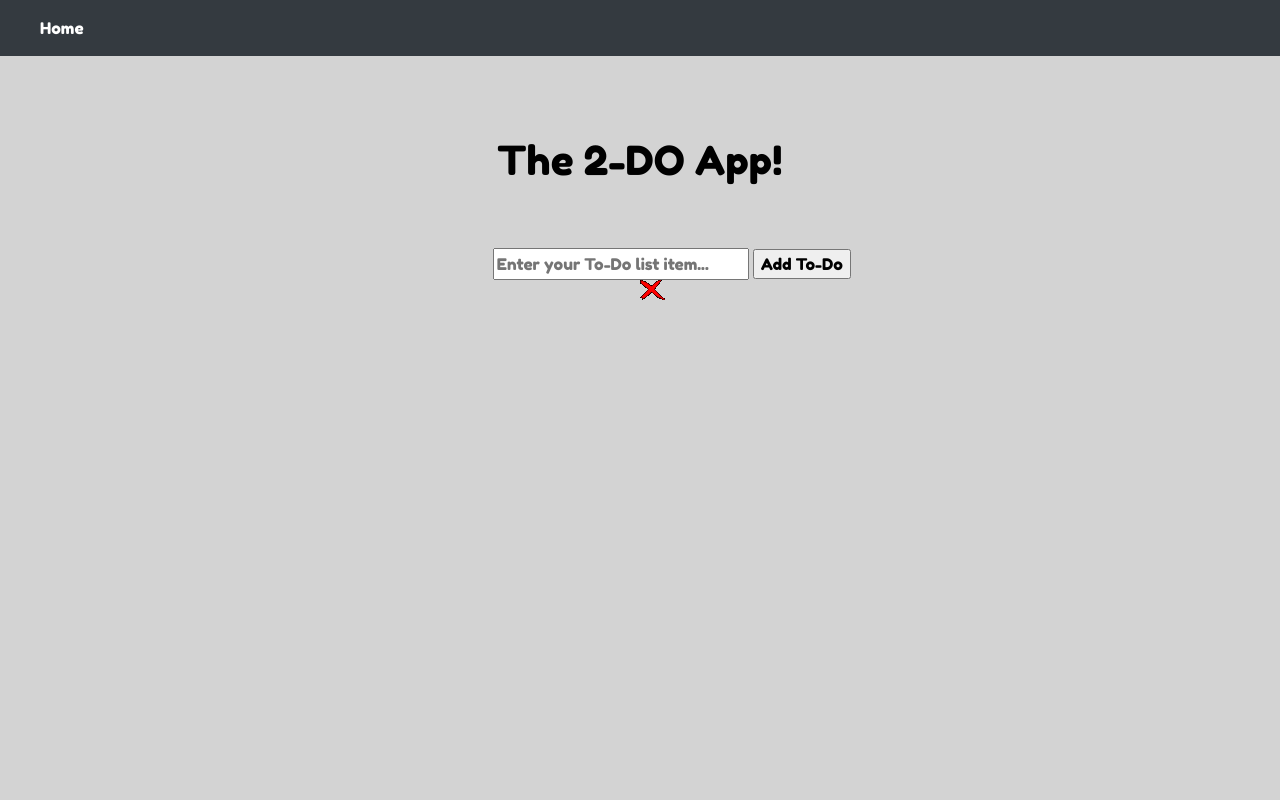
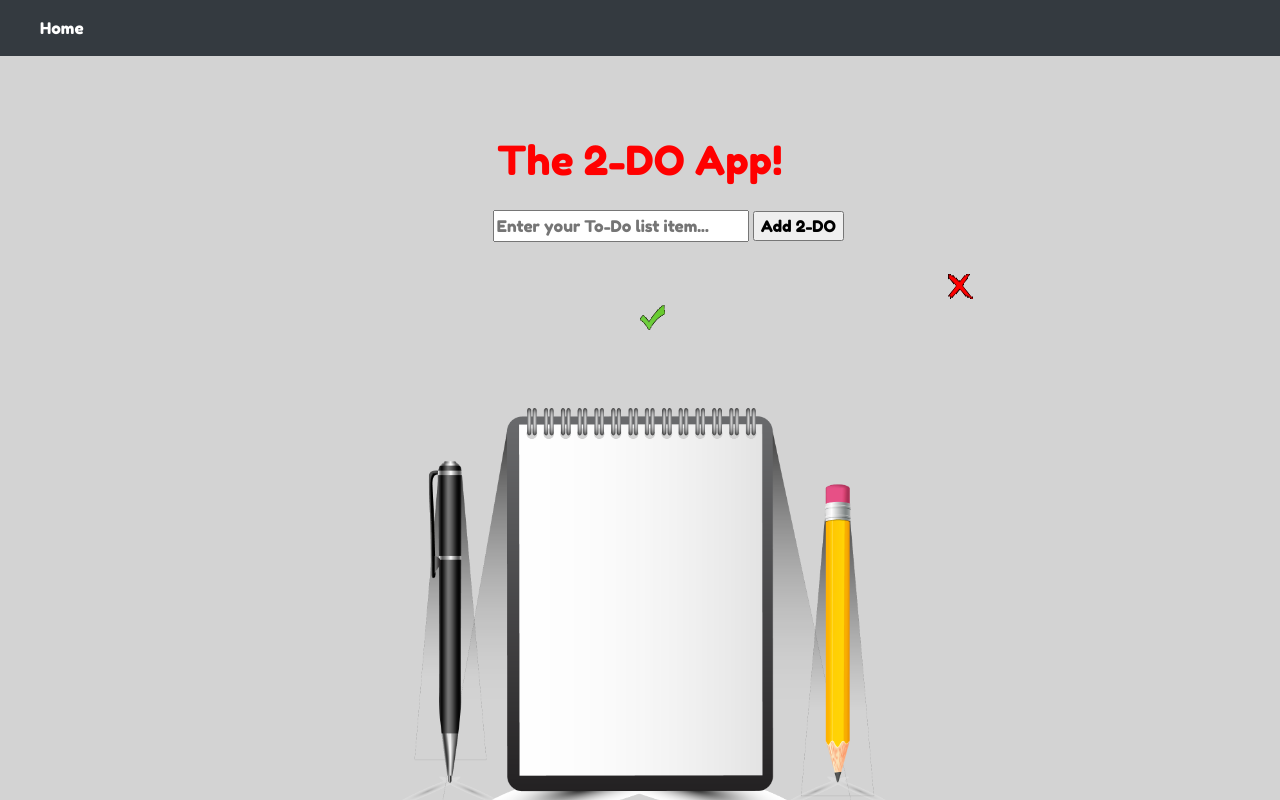
Before and after one commit to zackzellto/SDMM---To-Do-List, a plain HTML site: page index.html in a window 1280 px wide. Drawn offline with nearby package versions, Linux system fonts and the light colour scheme.

Commit message:
third commit

```diff
--- a/index.html
+++ b/index.html
@@ -27,25 +27,26 @@
     </div>
 
 <body>
-
+    <!--Header of 2-DO App-->
     <div id="infoText">
         <h1>The 2-DO App!</h1>
     </div>
 
+    <!--Input field where user will type the to do list item-->
     <div id="toDoInputField">
-
             <input type="text" id="userInput" placeholder="Enter your To-Do list item...">
-            <input type="button" value="Add To-Do" id="to-do-button" onclick="showTaskInput();"><br>
-
-
+            <input type="button" value="Add 2-DO" id="to-do-button" onclick="showTaskInput();"><br>
     </div>
 
+    <!--List of to do items created by the user-->
     <div id="toDoItems">
         <form id="newToDoLine">
-        <button type="button" id="deleteTaskBtn" onclick="deleteTaskButton();">
-        </button>
+            <input type="image" src="./deleteButtonX.png" alt="redXDeleteButton" id="deleteTaskBtn" onclick="deleteTaskButton()">
+            <input type="image" src="./green-checkmark-png.png" alt="greenCheckMark" id="checkTaskBtn" onclick="checkTaskButton()">
+        </form>
 
-        </form>
+        <!--Checkbox for to do item completion with strikethrough-->
+
 
     </div>
 
--- a/scripts.js
+++ b/scripts.js
@@ -7,22 +7,23 @@ function showTaskInput(){
     const displayInput = document.getElementById("userInput").value;
     document.getElementById("userInput").value = "";
     const newPara = document.createElement("p");
+    //newPara.setAttribute('id', '')
     const toDoLine = document.createTextNode(displayInput);
     newPara.appendChild(toDoLine);
     document.getElementById("newToDoLine").appendChild(newPara);
-}
-
-//delete task button
-function deleteTaskButton(){
-    document.getElementById("deleteTaskBtn").innerHTML = "";
 
 }
 
-
-//A user can mark any todo item as completed
-
+//A user can delete an existing todo  (for todos that have been marked as completed)
+function deleteTaskButton(){
+    const toDoPara = document.querySelectorAll('p');
+    document.createElement("button");
+    document.getElementById("deleteTaskBtn").innerHTML = "";
+    toDoPara.appendChild("deleteTaskBtn");
+}
 
 //When a todo item is marked as completed the text of the todo should ce crossed out (using strikethrough font)
-
-
-//A user can delete an existing todo  (for todos that have been marked as completed)
+function checkTaskButton(){
+    var strikeTask = displayInput.strike();
+    document.getElementById("userInput").innerHTML = strikeTask;
+}
--- a/style.css
+++ b/style.css
@@ -3,10 +3,14 @@ body{
     background-color: lightgray;
     margin: auto;
     font-family: 'Fredoka One', cursive;
+    background-image: url(notepad-vector-png.png);
+    background-size: 40%;
+    background-repeat: no-repeat;
+    background-position: 50.5% 110%;
 }
 
 h1{
-
+    color: red;
 }
 
 #infoText{
@@ -20,7 +24,7 @@ h1{
 #toDoInputField{
     width: 50%;
     margin: 0 auto;
-    margin-top: 5%;
+    margin-top: 2%;
     margin-left: auto;
 }
 
@@ -34,22 +38,38 @@ h1{
     height: 2rem;
 }
 
-p{
+#newToDoLine{
     text-align: center;
+    word-spacing: normal;
     margin-top: 2rem;
 
 }
 
 #deleteTaskBtn{
-    background-image: url(deleteButtonX.png);
+
     background-repeat: no-repeat;
     background-size: 100%;
-    background-color: lightgray;
+    background-color: rgba(211, 211, 211, 0);
     background-position: auto;
     height: 25px;
     width: 25px;
     margin-left: 50%;
     border: none;
     outline: none;
+    display: flexbox;
+}
 
+#checkTaskBtn{
+
+    background-repeat: no-repeat;
+    background-size: 100%;
+    background-color: rgba(211, 211, 211, 0);
+    background-position: auto;
+    height: 25px;
+    width: 25px;
+    margin-left: 50%;
+    border: none;
+    outline: none;
+    display:list-item;
+    text-decoration: line-through;
 }
```
Also changed, not shown: green-checkmark-png.png (added), notepad-vector-png.png (added).
